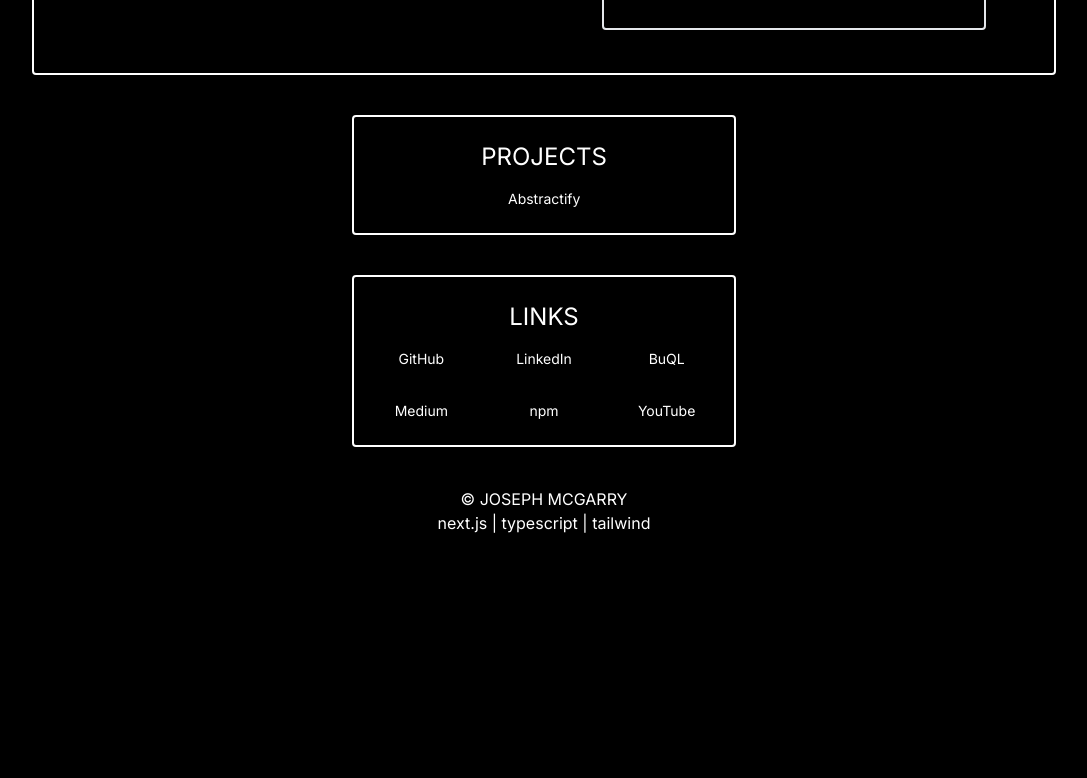
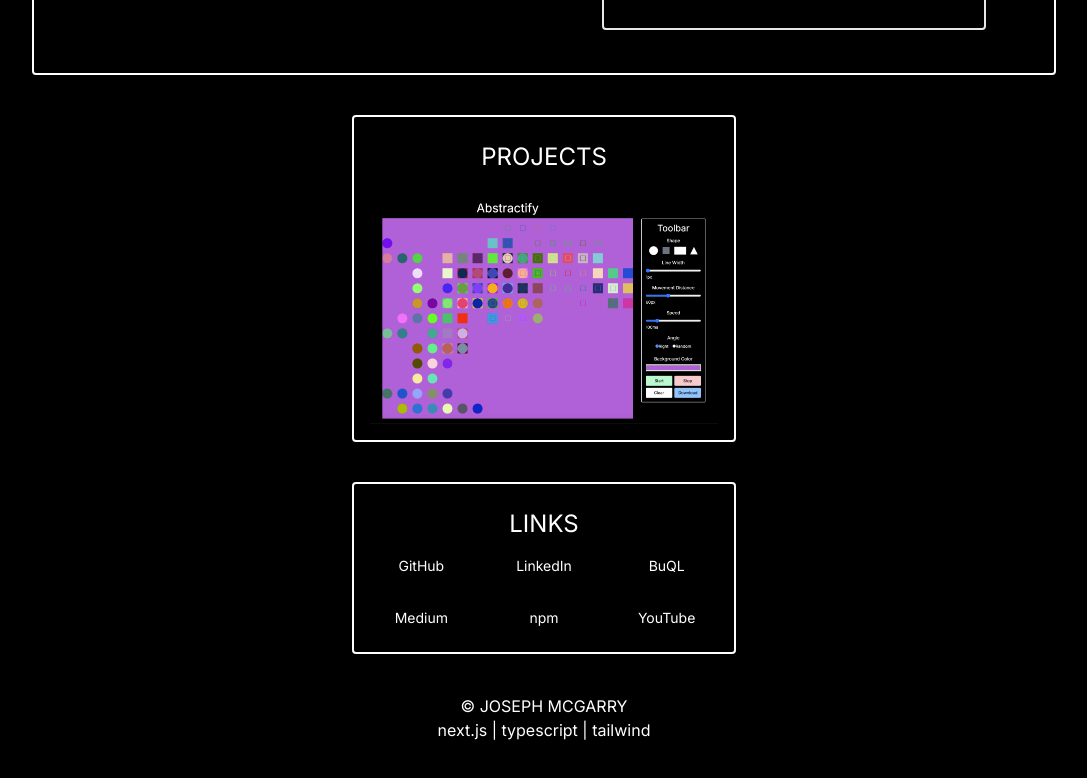
Before and after one commit to Joseph-McGarry/personalpage, a Next.js app in the folder personalpage/: page / in a window 1280 px wide. Shown: the part 977-1755 px from the top of the page, without its empty margins (96-1183 px from the left). Before the commit the page ends 1592 px from the top, so only its background shows below. Built offline with nearby package versions, Linux system fonts and the light colour scheme.

Commit message:
abstractify png added with clickability to randomwalk endpoint. removed abstractify button that was like the buttons in links section.

```diff
--- a/personalpage/app/projects/projects.tsx
+++ b/personalpage/app/projects/projects.tsx
@@ -1,5 +1,6 @@
 'use client';
 import Link from 'next/link';
+import Image from 'next/image';
 
 export default function Projects() {
 
@@ -10,9 +11,16 @@ return (
         <div className="grid grid-cols-1 gap-x-1 place-items-center">
             <div  className='m-2'>
                 <Link href="/projects/randomwalk" passHref>
-                    <span className='cursor-default block text-sm w-20 pl-1 pr-1 pt-2 pb-2 rounded text-center hover:shadow-white hover:bg-black transition-shadow duration-300 ease-in-out'>
+                    {/* <span className='cursor-default block text-sm w-20 pl-1 pr-1 pt-2 pb-2 rounded text-center hover:shadow-white hover:bg-black transition-shadow duration-300 ease-in-out'>
                     Abstractify
-                    </span>
+                    </span> */}
+                    <Image
+                        src="/Abstractify.png"
+                        alt="abstractify preview"
+                        width={500}  // specify width
+                        height={300} // specify height
+                        className=" mt-4 w-64 md:w-96 lg:w-128 h-auto"
+                        />
                 </Link>
             </div>
             {/* <div  className='m-2'>
```
Also changed, not shown: personalpage/public/Abstractify.png (added).
